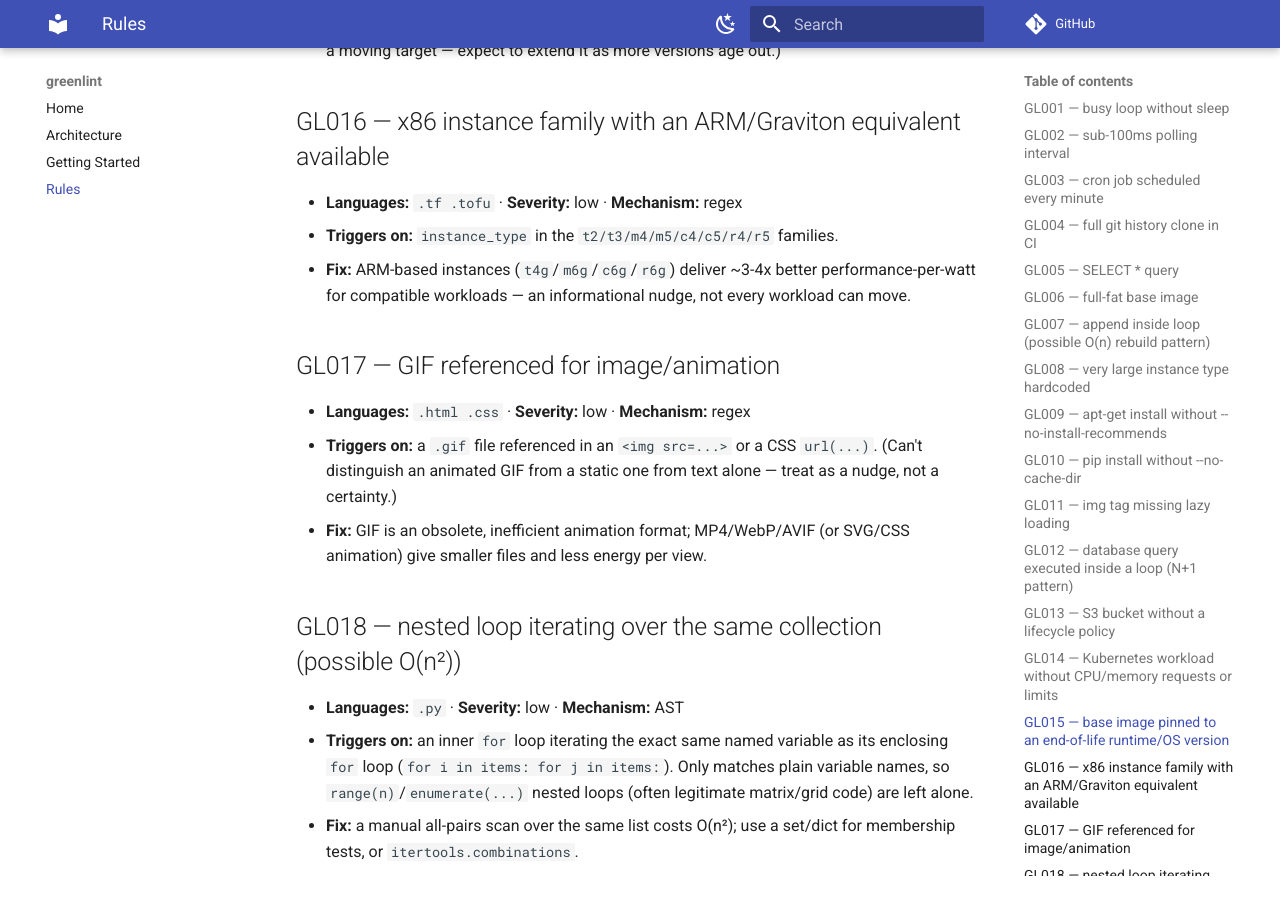
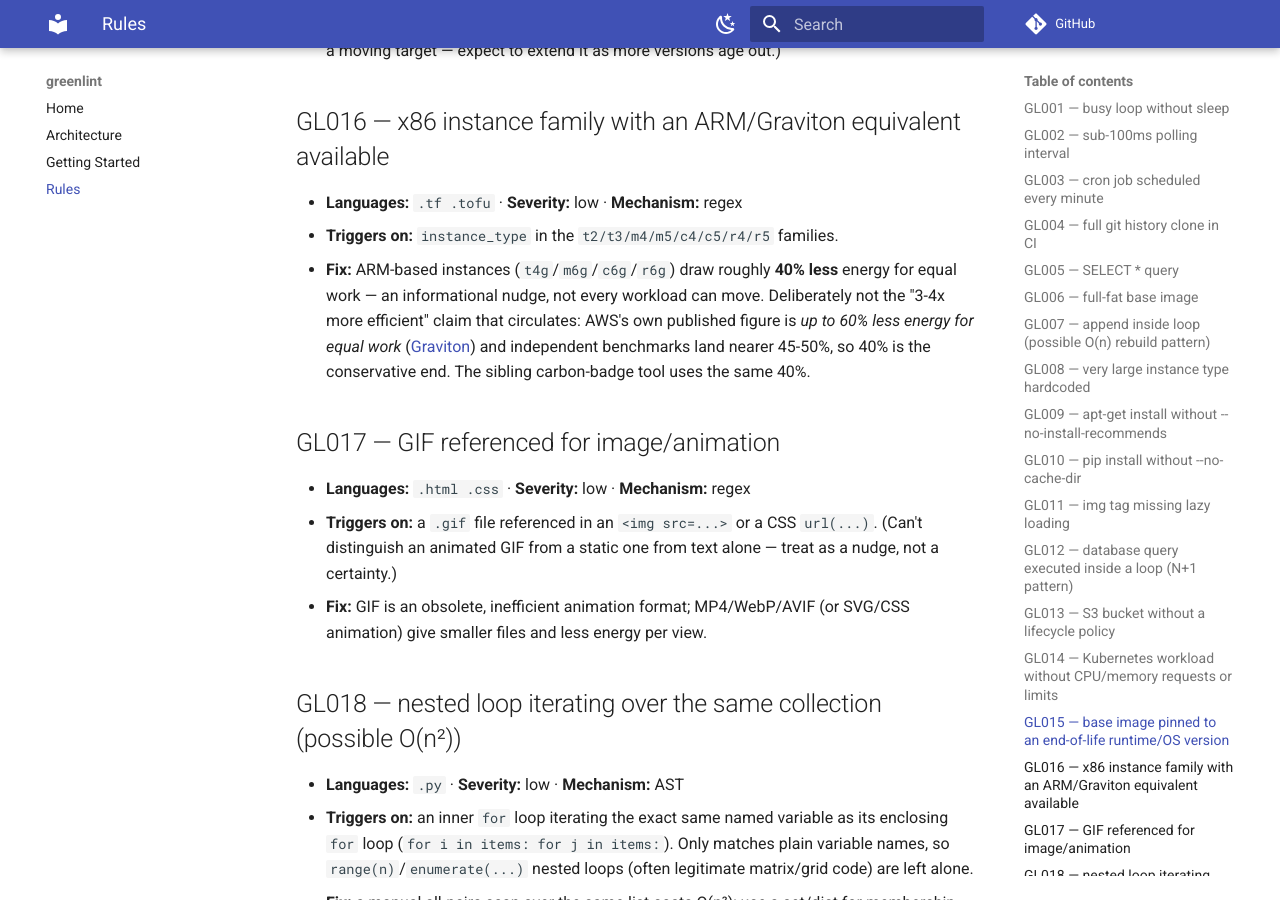
Before and after one commit to fabiocicerchia/greenlint, an MkDocs documentation site: the page built from docs/rules.md, in a window 1280 px wide and 900 px high, scrolled down 4013 px. Built offline with MkDocs 1.6.1 and Material for MkDocs 9.7.7, drawn with Linux system fonts in a browser that asks for light colours; comment, search, counter and statistics services are not loaded.

Commit message:
docs: show the working behind every CO2e figure, and reconcile with carbon-badge
Every constant now states where it came from: published with a link (Ember
for the 480 gCO2e/kWh grid factor, Cloud Carbon Footprint for the 0.65
Wh/TBh storage coefficient and the PUE band, Uptime Institute for the
industry average, Aslan et al. for the transfer figure), or derived with
the derivation written out. Each hint carries the arithmetic that produces
it, so the numbers can be checked rather than merely believed.

Several hint bands were invented per rule rather than falling out of a
model, so rules costing the same physical thing quoted different figures.
One instance model now sits behind all of them — busy vCPU 7.5 W, idle vCPU
1.6 W, 4-16 vCPU typical — and each hint is that times hours times the grid
factor. GL003 stops quoting a made-up per-run band and quotes the anchor
with one worked example instead, so a job that overruns its minute scales
through the same formula rather than breaking it. GL025 is left as it is
and labelled: it is the one figure here with no model behind it.

Also records why carbon-badge prices a busy core at ~4.7 W where this uses
15 W. The published coefficients differ 1.7x before either tool touches
them — CCF's cross-fleet 3.5 W/vCPU against Eco-CI's 2.05 W/vCPU for the
one machine GitHub runs CI on — and this deliberately rounds up and carries
the industry-average PUE, because it is linting code destined for
infrastructure nobody has described, where that tool knows it is Azure. Two
sibling tools disagreeing 3x on the same quantity reads as a bug unless one
of them says otherwise.

Co-Authored-By: Claude Opus 5 (1M context) <noreply@anthropic.com>
Claude-Session: https://claude.ai/code/session_018rJx9Xi6Z8yUZYauNWoiBp

```diff
--- a/docs/rules.md
+++ b/docs/rules.md
@@ -149,9 +149,13 @@ Detection mechanism key:
 
 - **Languages:** `.tf .tofu` · **Severity:** low · **Mechanism:** regex
 - **Triggers on:** `instance_type` in the `t2/t3/m4/m5/c4/c5/r4/r5` families.
-- **Fix:** ARM-based instances (`t4g`/`m6g`/`c6g`/`r6g`) deliver ~3-4x better
-  performance-per-watt for compatible workloads — an informational nudge,
-  not every workload can move.
+- **Fix:** ARM-based instances (`t4g`/`m6g`/`c6g`/`r6g`) draw roughly **40%
+  less** energy for equal work — an informational nudge, not every workload can
+  move. Deliberately not the "3-4x more efficient" claim that circulates: AWS's
+  own published figure is *up to 60% less energy for equal work*
+  ([Graviton](https://aws.amazon.com/ec2/graviton/)) and independent benchmarks
+  land nearer 45-50%, so 40% is the conservative end. The sibling carbon-badge
+  tool uses the same 40%.
 
 ## GL017 — GIF referenced for image/animation
 
```
Also changed, not shown: greenlint.py (+8 -0 lines).
